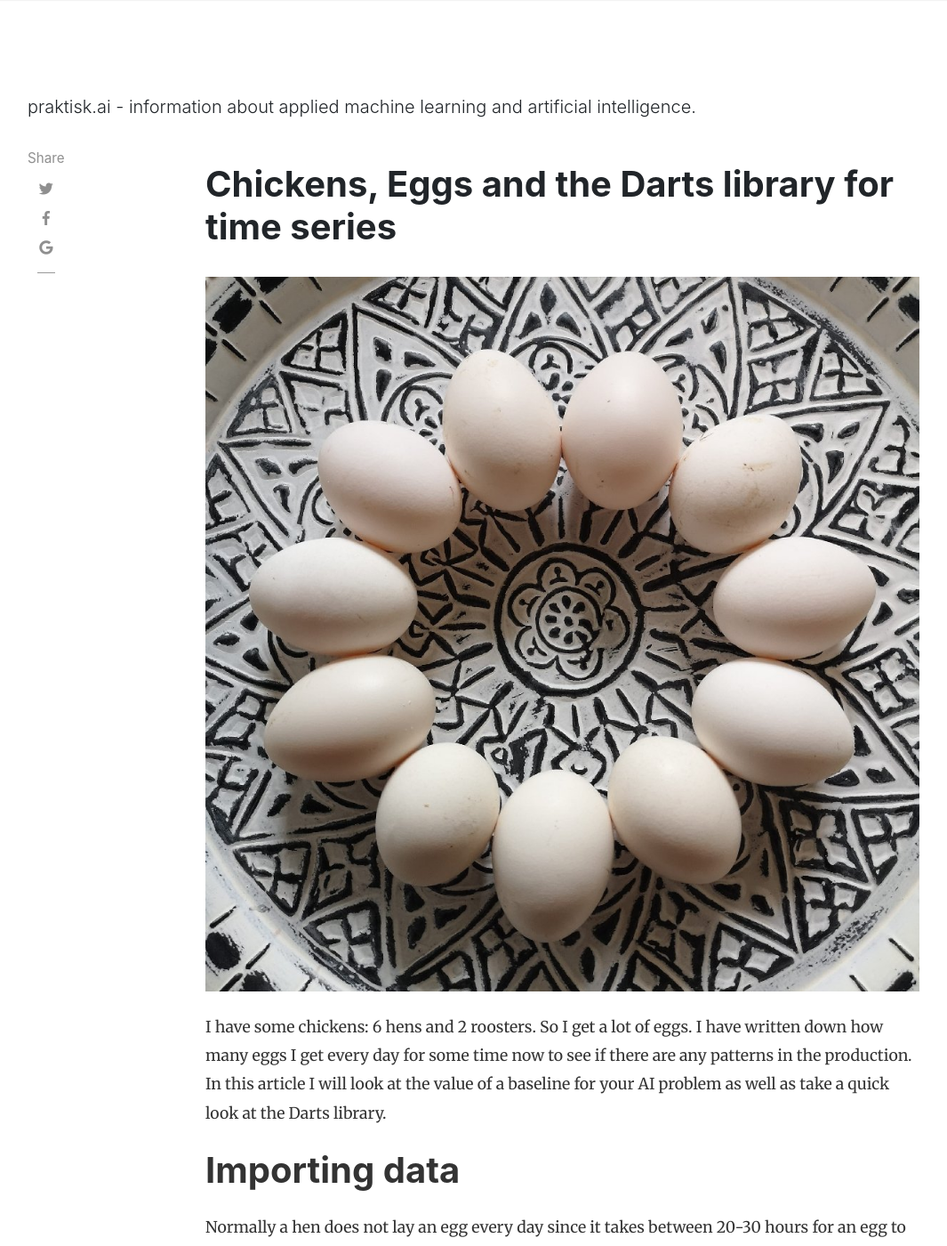
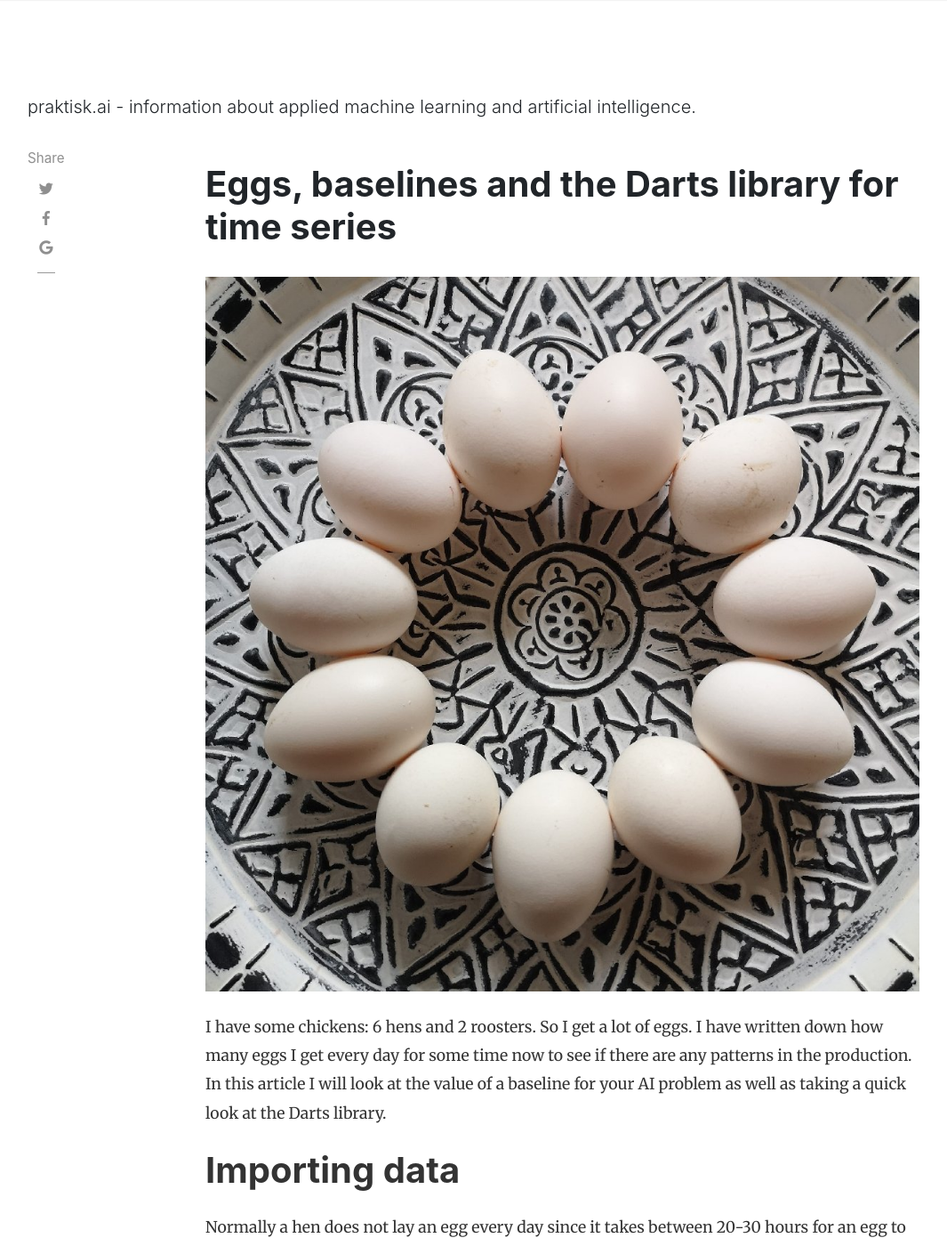
Before and after one commit to praktisk-ai/siteleaf-web, a Jekyll site: the page built from _posts/2021-05-19-eggs-baselines-and-the-darts-library-for-time-series.markdown, in a window 1280 px wide and 1400 px high. Shown: the whole window at 89% size, without its empty margins (54-1119 px from the left). Built offline with Jekyll 4.4.1, drawn with Linux system fonts in a browser that asks for light colours; nearby versions of some CDN libraries; comment, search, counter and statistics services are not loaded.

Commit message:
Updated Eggs Baselines And The Darts Library For Time Series

```diff
--- a/_posts/2021-05-19-eggs-baselines-and-the-darts-library-for-time-series.markdown
+++ b/_posts/2021-05-19-eggs-baselines-and-the-darts-library-for-time-series.markdown
@@ -1,11 +1,11 @@
 ---
-title: Chickens, Eggs and the Darts library for time series
+title: Eggs, baselines and the Darts library for time series
 date: 2021-05-19 21:11:00 +02:00
 image: "/uploads/egg-ring.jpeg"
 ---
 
 I have some chickens: 6 hens and 2 roosters. So I get a lot of eggs. I have written down how many eggs I get every day for some time now to see if there are any patterns in the production.
-In this article I will look at the value of a baseline for your AI problem as well as take a quick look at the Darts library.
+In this article I will look at the value of a baseline for your AI problem as well as taking a quick look at the Darts library.
 
 
 # Importing data
```
